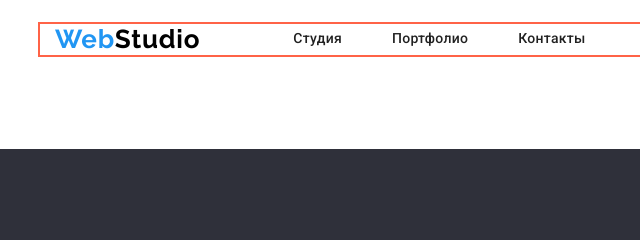
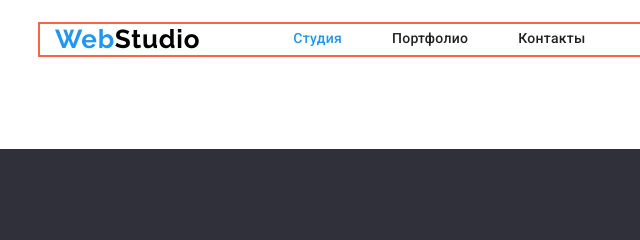
Before and after one commit to AlexMoskalyk/goit-markup-hw-03, a plain HTML site: page index.html in a window 1280 px wide. Shown: the top 240 px of the page, 0-640 px from the left. Drawn offline with nearby package versions, Linux system fonts and the light colour scheme.

Commit message:
correct active link

```diff
--- a/css/styles.css
+++ b/css/styles.css
@@ -39,7 +39,7 @@ ul {
 
 /* подцветка активной страницы */
 
-.site-nav .active {
+.site-nav .link.active {
   color: var(--accent-blue-colour);
 }
 
```
